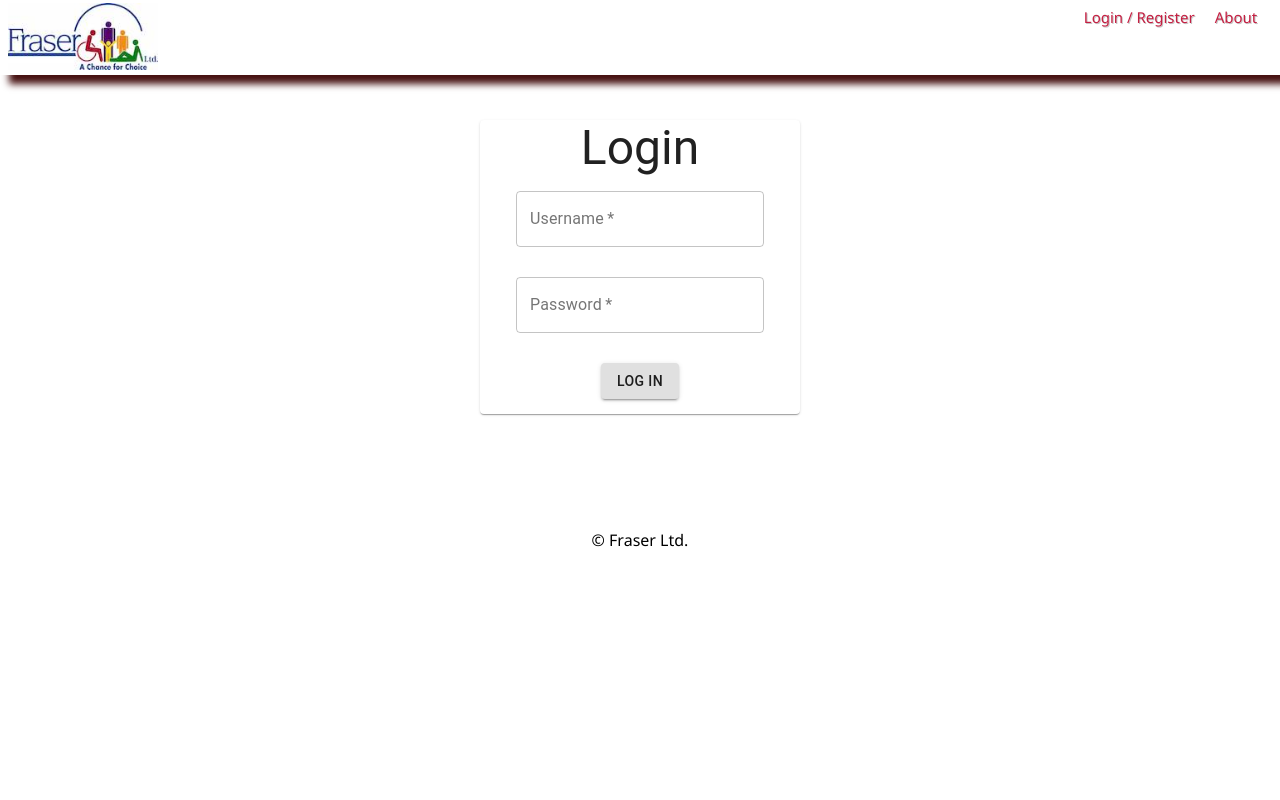
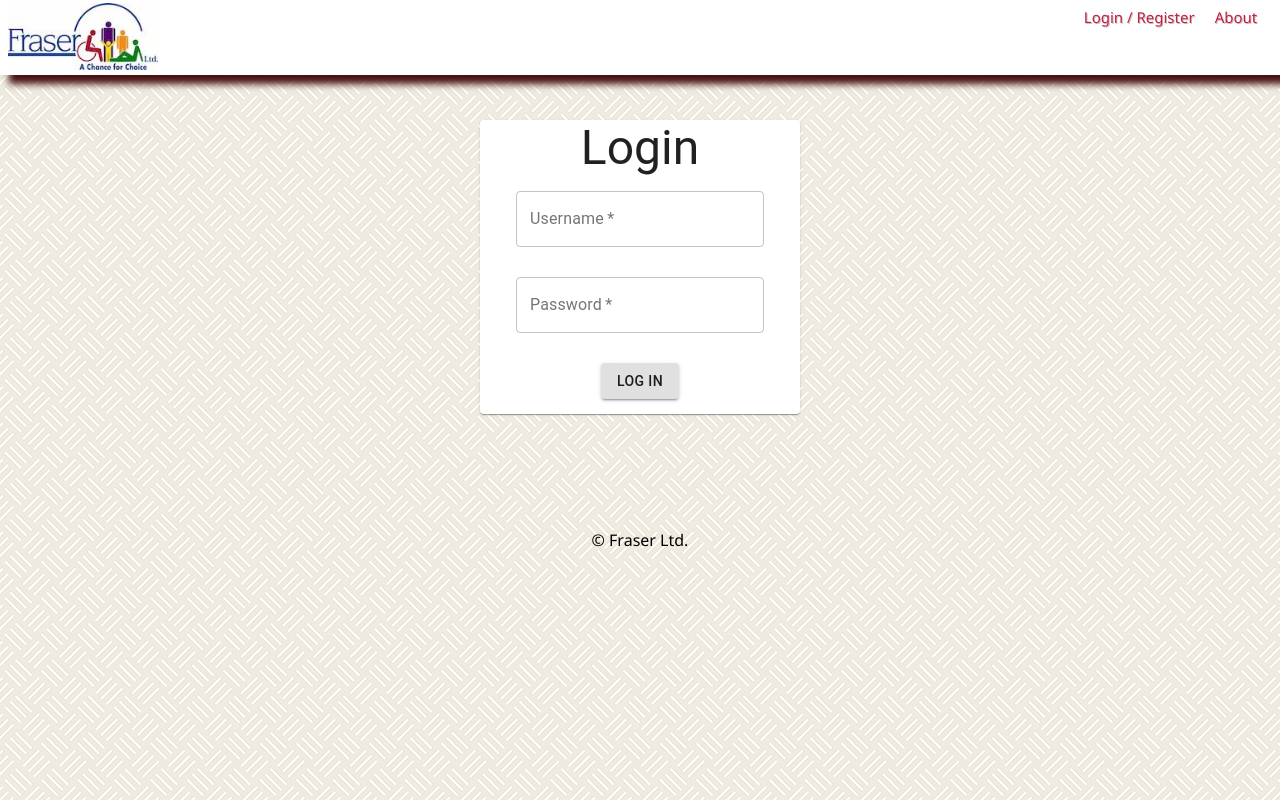
Before and after one commit to Fraser-Ltd/fraser-work-orders, a React app: page /#/workorders in a window 1280 px wide. Built offline with nearby package versions, Linux system fonts and the light colour scheme; no server answers.

Commit message:
background tests

```diff
--- a/src/components/App/App.css
+++ b/src/components/App/App.css
@@ -7,9 +7,8 @@ body,
 body {
   font-family: 'Segoe UI', Tahoma, Geneva, Verdana, sans-serif;
   margin: 0px;
-  background-image: src="./Images/doodles.png";
-  background-repeat: repeat-y;
-  /* background-color: darkviolet; */
+  background-image: url('/Images/floor-tile.png');
+  background-repeat: repeat;
 }
 
 img {
```
